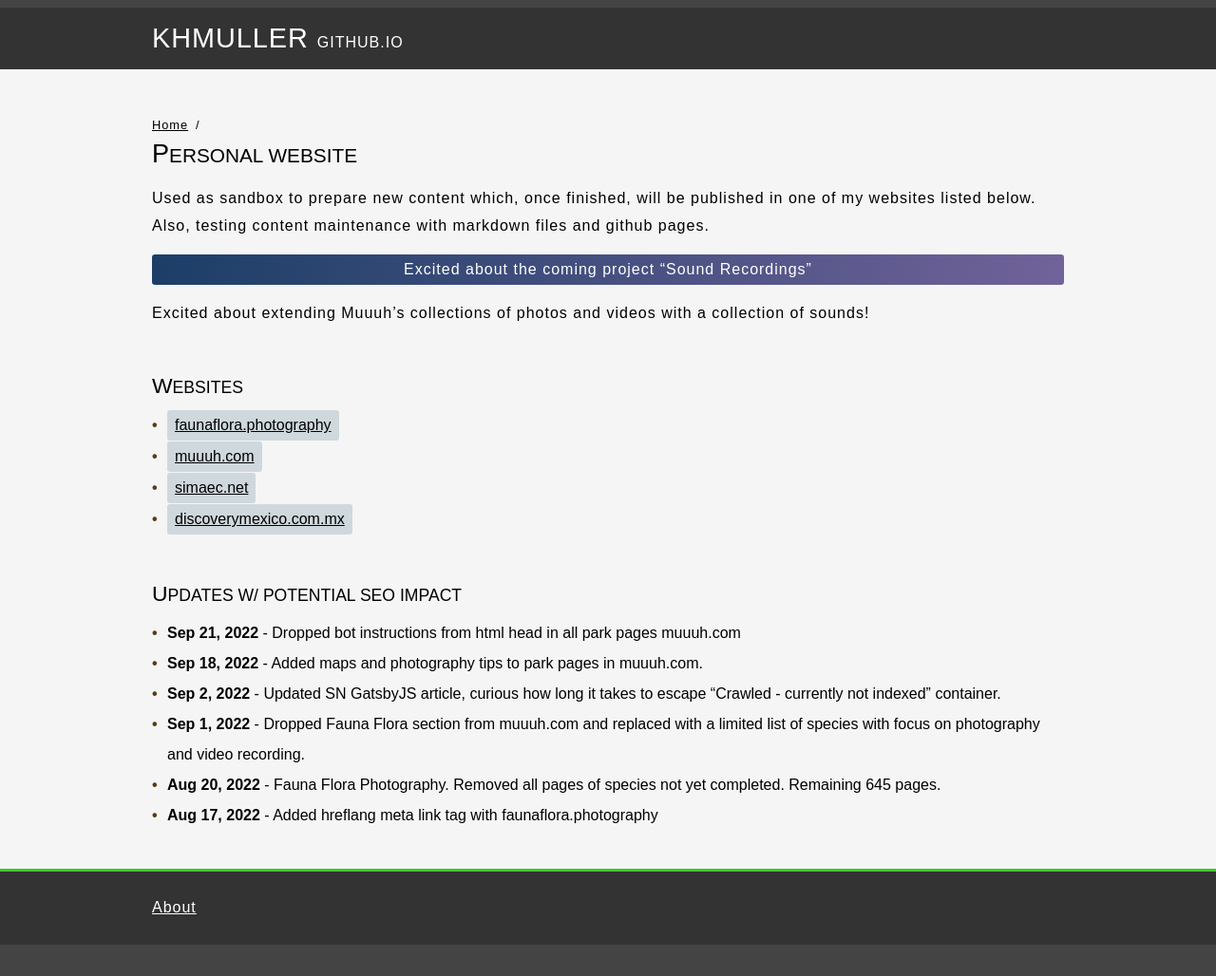
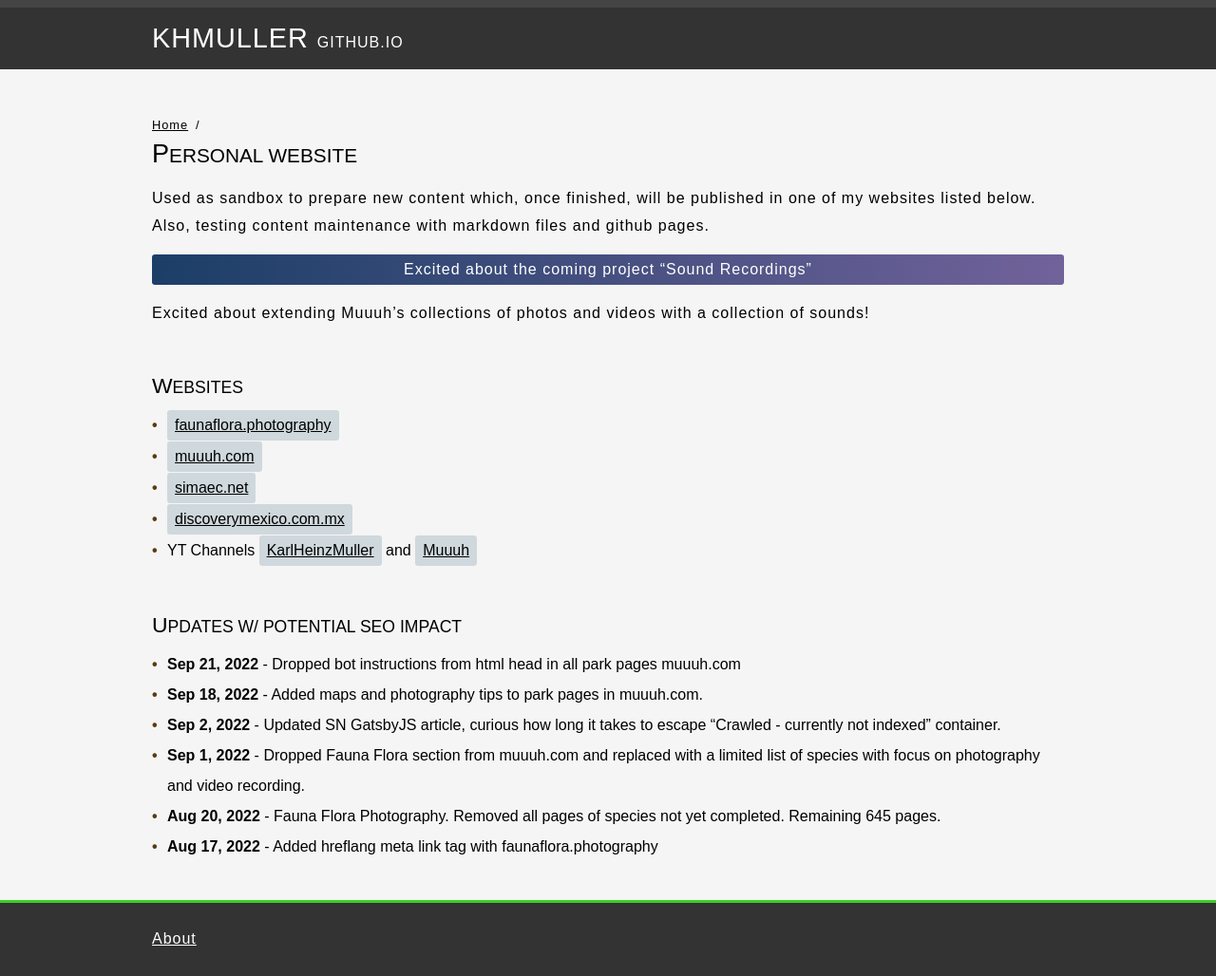
Before and after one commit to KHMuller/khmuller.github.io, a Jekyll site: the page built from index.md, in a window 1280 px wide. Shown: the whole page at 95% size. Built offline with Jekyll 4.4.1, drawn with Linux system fonts in a browser that asks for light colours; before the commit the page ends 995 px from its top, so only the background shows below that.

Commit message:
Update index.md

```diff
--- a/index.md
+++ b/index.md
@@ -20,6 +20,7 @@ Excited about extending Muuuh's collections of photos and videos with a collecti
 - [muuuh.com](https://muuuh.com "Muuuh Wildlife Photography")
 - [simaec.net](https://www.simaec.net "Web Publishing")
 - [discoverymexico.com.mx](https://www.discoverymexico.com.mx "Discovery Mexico")
+- YT Channels [KarlHeinzMuller](https://youtube.com/@KarlHeinzMuller "Karl-Heinz Müller") and [Muuuh](https://youtube.com/@Muuuh "Muuuh Wildlife Photography")
 
 ### Updates w/ Potential SEO Impact
 - **Sep 21, 2022** - Dropped bot instructions from html head in all park pages muuuh.com
```
